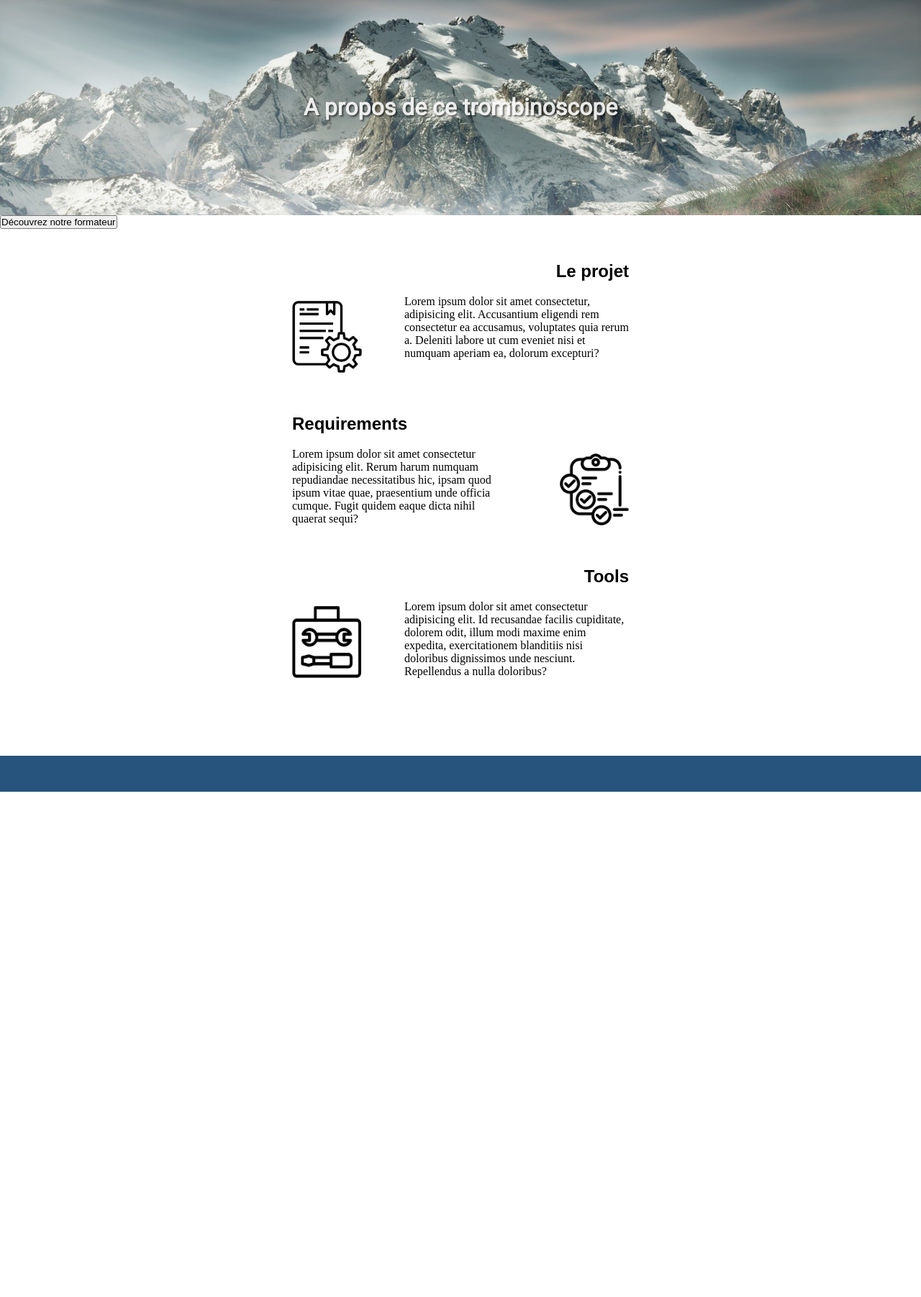
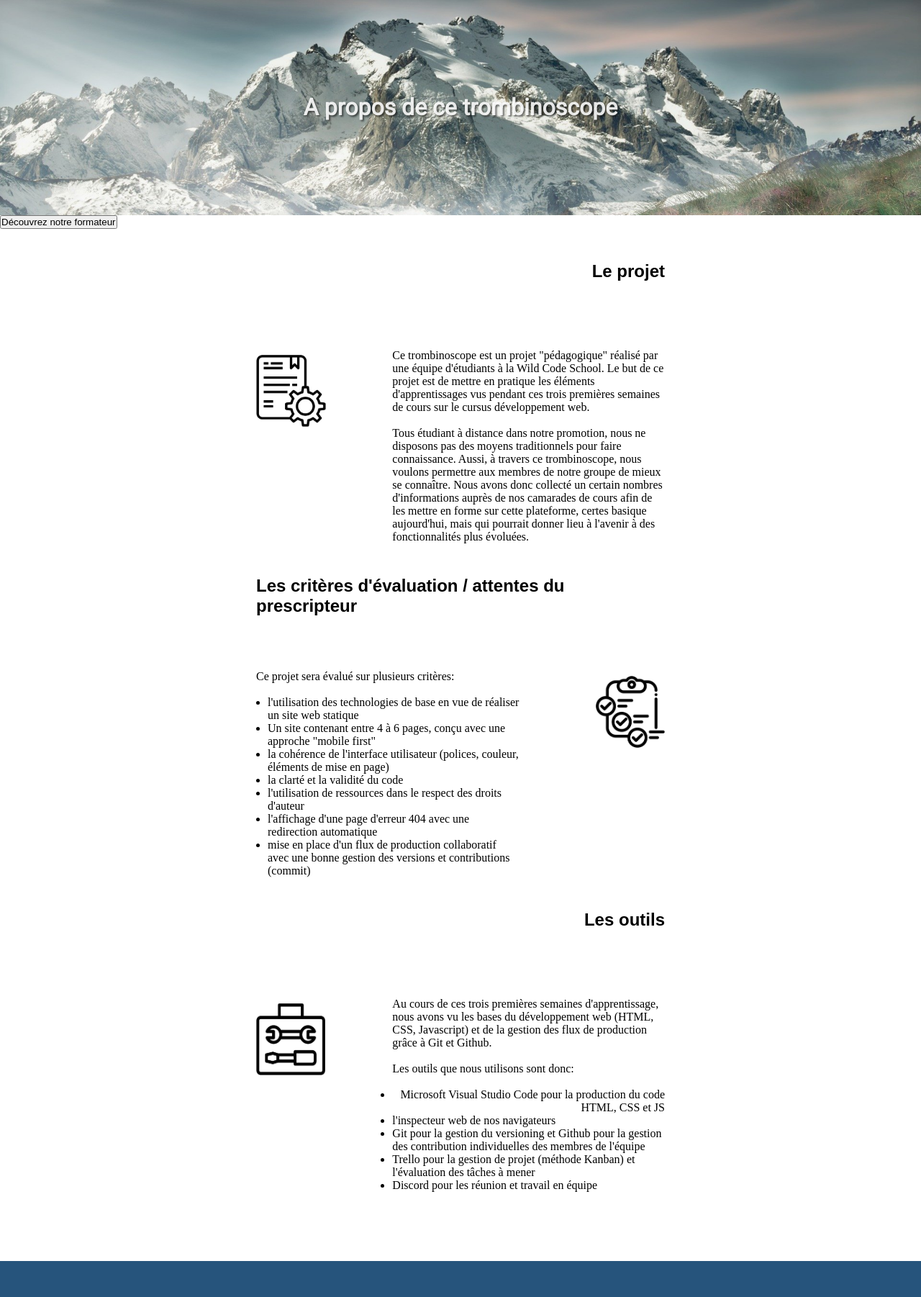
Before and after one commit to bebaile/projet1-group3-outsiders, a PHP site: page /apropos.html in a window 1280 px wide. Shown: the part 85-1887 px from the top of the page at 72% size. Before the commit the page ends 1185 px from the top, so only its background shows below. Run offline with PHP 8.4, Linux system fonts and the light colour scheme; some web fonts are replaced.

Commit message:
ajout de contenu rédactionnel mais mise en page à parfaire

```diff
--- a/apropos.html
+++ b/apropos.html
@@ -45,21 +45,46 @@
           <div class="sub-content">
             <div><h2>Le projet</h2></div>
             <div><img src="./img/icon-project.png" alt="project icon - Project by Komkrit Noenpoempisut from NounProject.com"></div>
-            <div>Lorem ipsum dolor sit amet consectetur, adipisicing elit. Accusantium eligendi rem consectetur ea accusamus, voluptates quia rerum a. Deleniti labore ut cum eveniet nisi et numquam aperiam ea, dolorum excepturi?</div>
+            <div>
+                Ce trombinoscope est un projet "pédagogique" réalisé par une <a>équipe d'étudiants</a> à la Wild Code School. Le but de ce projet est de mettre en pratique les éléments d'apprentissages vus pendant ces trois premières semaines de cours sur le cursus développement web.<br><br>
+                Tous étudiant à distance dans notre promotion, nous ne disposons pas des moyens traditionnels pour faire connaissance. Aussi, à travers ce trombinoscope, nous voulons permettre aux membres de notre groupe de mieux se connaître. Nous avons donc collecté un certain nombres d'informations auprès de nos camarades de cours afin de les mettre en forme sur cette plateforme, certes basique aujourd'hui, mais qui pourrait donner lieu à l'avenir à des fonctionnalités plus évoluées.
+            </div>
           </div>
         </section>
         <section  class="requirements">
           <div class="sub-content">
-            <div id="specific"><h2>Requirements</h2></div>
-            <div id="specific-paragraph">Lorem ipsum dolor sit amet consectetur adipisicing elit. Rerum harum numquam repudiandae necessitatibus hic, ipsam quod ipsum vitae quae, praesentium unde officia cumque. Fugit quidem eaque dicta nihil quaerat sequi?</div>
+            <div id="specific"><h2>Les critères d'évaluation / attentes du prescripteur</h2></div>
+            <div id="specific-paragraph">
+              Ce projet sera évalué sur plusieurs critères:<br><br>
+              <ul>
+                <li>l'utilisation des technologies de base en vue de réaliser un site web statique </li>
+                <li>Un site contenant entre 4 à 6 pages, conçu avec une approche "mobile first"</li>
+                <li>la cohérence de l'interface utilisateur (polices, couleur, éléments de mise en page)</li>
+                <li>la clarté et la validité du code</li>
+                <li>l'utilisation de ressources dans le respect des droits d'auteur</li>
+                <li>l'affichage d'une page d'erreur 404 avec une redirection automatique</li>
+                <li>mise en place d'un flux de production collaboratif avec une bonne gestion des versions et contributions (commit)</li>
+              </ul>
+            </div>
             <div id="specific-image"><img src="./img/icon-requirements.png" alt="requirement icon - Requirement by Kukuh Wachyu Bias from NounProject.com"> </div>
           </div>
         </section>
         <section class="tools">
           <div class="sub-content">
-            <div><h2>Tools</h2></div>
+            <div><h2>Les outils</h2></div>
             <div><img src="./img/icon-tools.png" alt="tools icon - Tools by Vectorstall from NounProject.com" id="tools"></div>
-            <div>Lorem ipsum dolor sit amet consectetur adipisicing elit. Id recusandae facilis cupiditate, dolorem odit, illum modi maxime enim expedita, exercitationem blanditiis nisi doloribus dignissimos unde nesciunt. Repellendus a nulla doloribus?</div></div>
+            <div>
+              Au cours de ces trois premières semaines d'apprentissage, nous avons vu les bases du développement web (HTML, CSS, Javascript) et de la gestion des flux de production grâce à Git et Github. <br><br>
+              Les outils que nous utilisons sont donc: <br><br>
+              <ul>
+                <li>Microsoft Visual Studio Code pour la production du code HTML, CSS et JS</li>
+                <li>l'inspecteur web de nos navigateurs</li>
+                <li>Git pour la gestion du versioning et Github pour la gestion des contribution individuelles des membres de l'équipe</li>
+                <li>Trello pour la gestion de projet (méthode Kanban) et l'évaluation des tâches à mener</li>
+                <li>Discord pour les réunion et travail en équipe </li>
+              </ul>
+            </div>
+          </div>
         </section>
 
       </main>
--- a/style.css
+++ b/style.css
@@ -274,7 +274,7 @@ header {
 
 main {
     margin: 0 0.5rem;
-    max-width: 500px;
+    max-width: 600px;
     margin:auto
 }
 
@@ -303,6 +303,8 @@ section :nth-child(3) {
     text-align: left;
 }
 
+
+
 #specific {
     grid-column: 1/4;
 }
@@ -315,6 +317,12 @@ section :nth-child(3) {
     grid-column: 1/3;
     text-align: left;
 }
+
+#specific-paragraph ul li {
+    margin-left: 1rem;
+    text-align: left;
+}
+
 
 #specific-image {
     grid-column: 3/4;
@@ -336,6 +344,11 @@ img#tools {
     max-width: 96px;
 }
 
+#tools div ul {
+
+}
+
+
 /*
 ** 404 - ???
 */
```
